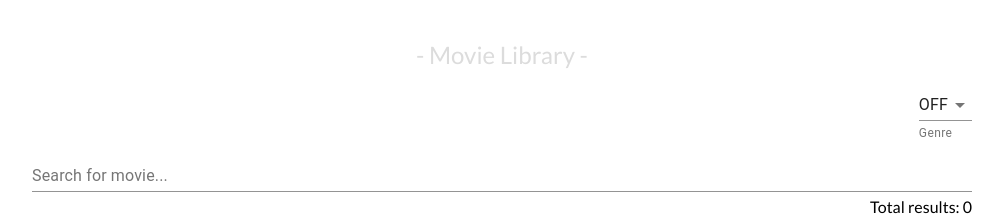
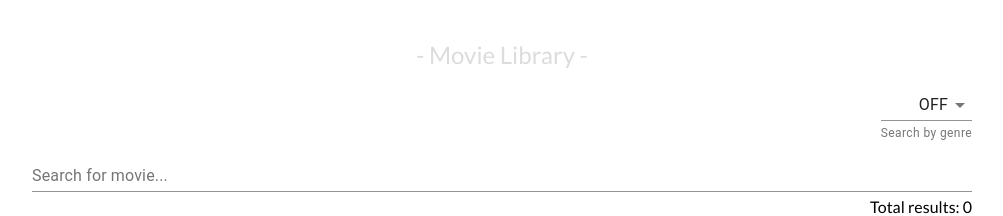
Before and after one commit to AdamKochanski/movie-library, a React (Create React App) app: page / in a window 1280 px wide. Shown: the top 216 px of the page, without its empty margins (138-1141 px from the left). Built offline with nearby package versions, Linux system fonts and the light colour scheme.

Commit message:
Update select form helper

```diff
--- a/src/components/SelectGenre.jsx
+++ b/src/components/SelectGenre.jsx
@@ -18,7 +18,7 @@ function SelectGenre({ handleSelect }) {
           <MenuItem key={genre.id} value={genre.id}>{genre.name}</MenuItem>
         ))}
       </Select>
-      <FormHelperText>Genre</FormHelperText>
+      <FormHelperText>Search by genre</FormHelperText>
     </FormControl>
   );
 }
```
